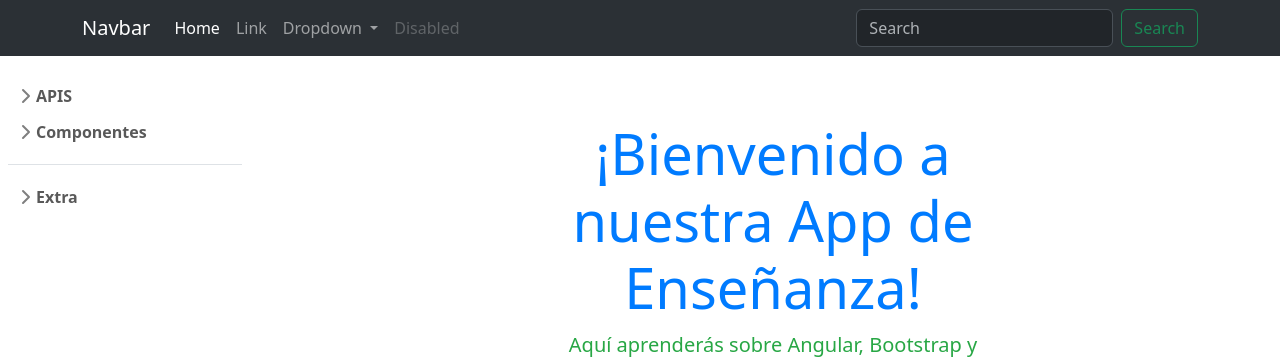
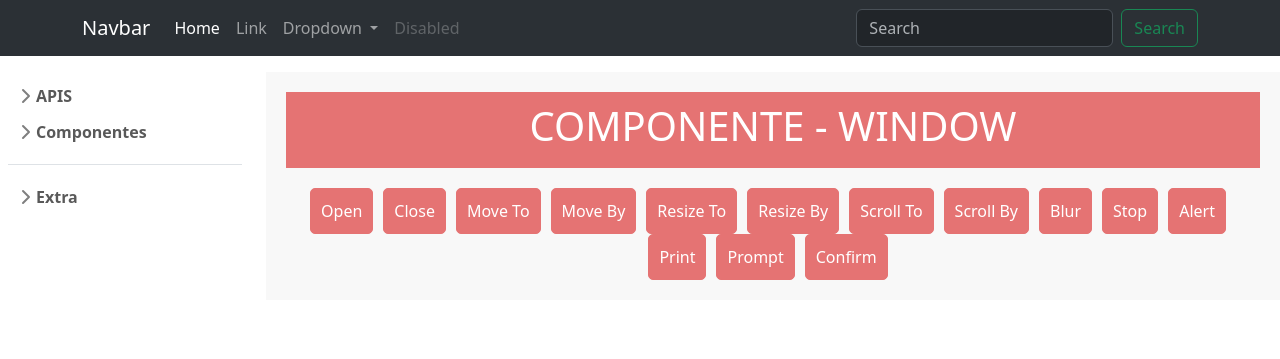
Before and after one commit to Srta-Becerril/proyecto-angular-judith, an Angular app in the folder judith-proyecto-angular/: page /window in a window 1280 px wide. Before the commit this address led to /. Shown: the top 359 px of the page. Built offline with nearby package versions, Linux system fonts and the light colour scheme.

Commit message:
commit main 4: modificaciones varias y documentación general

```diff
--- a/judith-proyecto-angular/src/app/app.routes.ts
+++ b/judith-proyecto-angular/src/app/app.routes.ts
@@ -8,6 +8,7 @@ import { NgModule } from '@angular/core'; // Importar NgModule
 import { FormsModule } from '@angular/forms'; // Importar FormsModule
 import { GestionArchivosComponent } from './components/gestion-archivos/gestion-archivos.component';
 import { CameraComponent } from './components/camera/camera.component';
+import { WindowComponent } from './components/window/window.component';
 
 // RUTAS
 export const routes: Routes = [
@@ -17,6 +18,7 @@ export const routes: Routes = [
     { path: 'apod', component: NasaComponent, title: 'APOD' }, // Ruta NASA
     { path: 'gestion-archivos', component: GestionArchivosComponent, title: 'Gestion de archivos' },
     { path: 'camera', component: CameraComponent, title: 'Camera' },
+    { path: 'window', component: WindowComponent, title: 'Window' },
     { path: '**', redirectTo: '', pathMatch: 'full' } // Ruta por defecto
 ];
 
--- a/judith-proyecto-angular/src/app/components/camera/camera.component.html
+++ b/judith-proyecto-angular/src/app/components/camera/camera.component.html
@@ -1,4 +1,7 @@
+<!-- HTML DEL COMPONENTE -->
+<!-- Contenedor general -->
 <div class="contenedor">
+
     <!-- CABECERA -->
     <div class="cabecera">
         <!-- Texto de la cabecera -->
--- a/judith-proyecto-angular/src/app/components/sidebar/sidebar.component.html
+++ b/judith-proyecto-angular/src/app/components/sidebar/sidebar.component.html
@@ -42,6 +42,11 @@
                             <i class="fab fa-artstation text-primary mt-1 me-2"></i>Cámara
                         </a>
                     </li>
+                    <li>
+                        <a routerLink="/window" class="link-dark rounded">
+                            <i class="fab fa-artstation text-primary mt-1 me-2"></i>Window
+                        </a>
+                    </li>
                 </ul>
             </div>
         </li>
--- a/judith-proyecto-angular/src/app/components/window/window.component.css
+++ b/judith-proyecto-angular/src/app/components/window/window.component.css
@@ -1,4 +1,5 @@
-/* Estilos generales */
+/* ESTILOS GENERALES */
+/* Estilo del contenedor principal */
 .contenedor {
     background-color: #f8f8f8;
     color: black;
@@ -6,7 +7,20 @@
     text-align: center;
 }
 
-/* Estilos de botones */
+/* ESTILOS DE LA CABECERA */
+/* Estilo del contenedor de cabecera */
+.cabecera {
+    background-color: #e57373;
+    padding: 10px;
+    margin: 0;
+}
+
+/* Estilo del texto de la cabecera */
+h1 {
+    color: white;
+}
+
+/* Estilos de los botones de ventan */
 button {
     background-color: #e57373;
     color: white;
@@ -23,3 +37,8 @@ button:hover {
     background-color: rgb(0, 0, 0);
     color: #e57373;
 }
+
+/* Estilos específicos para el contenedor de botones */
+.usosWindow {
+    margin-top: 20px;
+}
--- a/judith-proyecto-angular/src/app/components/window/window.component.html
+++ b/judith-proyecto-angular/src/app/components/window/window.component.html
@@ -1,18 +1,33 @@
+<!-- HTML DEL COMPONENTE -->
+<!-- Contenedor general -->
 <div class="contenedor">
-    <h1>Componente - Ventana</h1>
 
+    <!-- CABECERA -->
+    <div class="cabecera">
+        <!-- Texto de la cabecera -->
+        <h1>COMPONENTE - WINDOW</h1>
+    </div>
+
+    <!-- USOS DE WINDOW -->
+    <div class="usosWindow">
+        <!-- Botón de apertura de la ventana -->
         <button (click)="openNewWindow()">Open</button>
+        <!-- Botón de cierre de la ventana -->
         <button (click)="closeWindow()">Close</button>
 
+        <!-- Botones de mover la ventana -->
         <button (click)="moveWindowTo()">Move To</button>
         <button (click)="moveWindowBy()">Move By</button>
 
+        <!-- Botones de redimensionar la ventana -->
         <button (click)="resizeWindowTo()">Resize To</button>
         <button (click)="resizeWindowBy()">Resize By</button>
 
+        <!-- Botones de scrollear la ventana -->
         <button (click)="scrollWindowTo()">Scroll To</button>
         <button (click)="scrollWindowBy()">Scroll By</button>
 
+        <!-- Botones de otros usos de la ventana -->
         <button (click)="blurWindow()">Blur</button>
         <button (click)="stopWindow()">Stop</button>
         <button (click)="alertWindow()">Alert</button>
@@ -20,3 +35,4 @@
         <button (click)="promptWindow()">Prompt</button>
         <button (click)="confirmWindow()">Confirm</button>
     </div>
+</div>
--- a/judith-proyecto-angular/src/app/components/window/window.component.ts
+++ b/judith-proyecto-angular/src/app/components/window/window.component.ts
@@ -6,7 +6,7 @@ import { Component } from '@angular/core';
   styleUrls: ['./window.component.css']
 })
 
-export class AppComponent {
+export class WindowComponent {
   windowTest: Window | null;
 
   constructor() {
```
Lines whose indentation alone changed are shown as unchanged.
